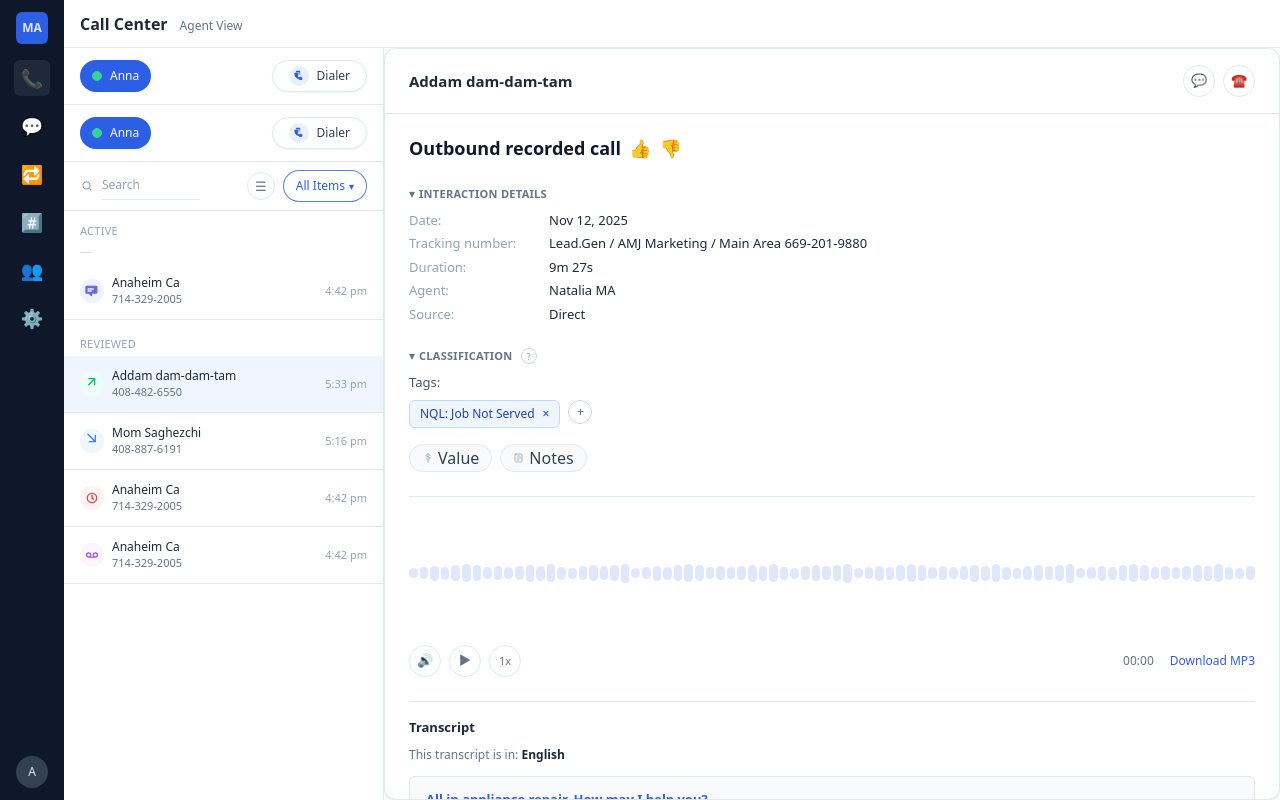
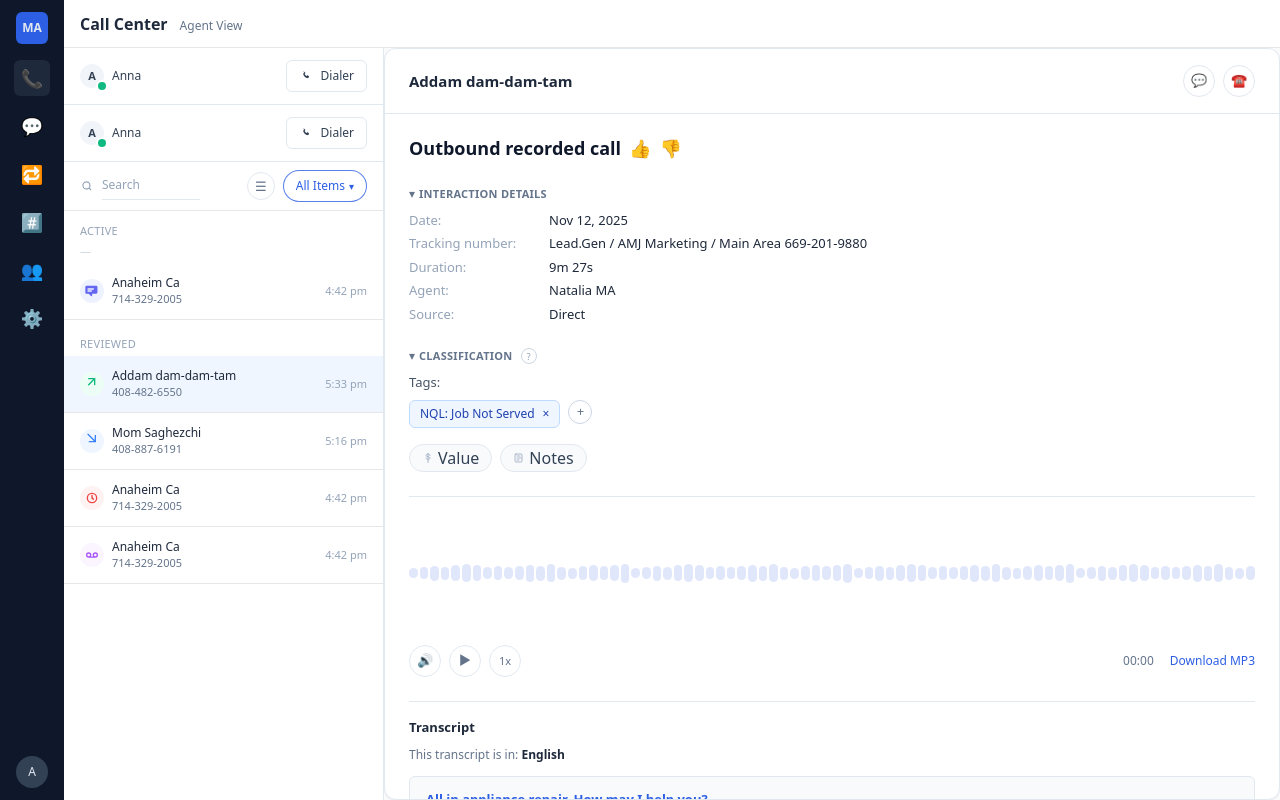
Before and after one commit to masterappliance/callcenter-ui, a React (Vite) app: page /calls in a window 1280 px wide. Built offline with nearby package versions, Linux system fonts and the light colour scheme.

Commit message:
Update CallsHeader.jsx

```diff
--- a/src/components/calls/CallsHeader.jsx
+++ b/src/components/calls/CallsHeader.jsx
@@ -1,150 +1,54 @@
-import { useState, useRef, useEffect } from "react";
-import { useNavigate, useLocation } from "react-router-dom";
+// src/components/calls/CallsHeader.jsx
+import { useNavigate, useLocation } from 'react-router-dom';
 
-function CallsHeader() {
-  const [isStatusOpen, setIsStatusOpen] = useState(false);
-  const [status, setStatus] = useState("online"); // "online" | "offline"
-  const statusRef = useRef(null);
-
+export default function CallsHeader() {
   const navigate = useNavigate();
   const location = useLocation();
-  const isDialerActive = location.pathname.startsWith("/dialer");
-  const isOnline = status === "online";
-
-  // Close status dropdown when clicking outside
-  useEffect(() => {
-    function handleClickOutside(e) {
-      if (statusRef.current && !statusRef.current.contains(e.target)) {
-        setIsStatusOpen(false);
-      }
-    }
-    document.addEventListener("mousedown", handleClickOutside);
-    return () => document.removeEventListener("mousedown", handleClickOutside);
-  }, []);
+  const onDialerPage = location.pathname.startsWith('/dialer');
 
   return (
-    <div className="bg-white border-b">
-      {/* TOP ROW: Anna (left) ---- Dialer (right) */}
-      <div className="h-14 px-4 flex items-center justify-between">
-        {/* LEFT: Anna */}
-        <div className="relative" ref={statusRef}>
+    <div className="px-4 py-3 border-b border-slate-200 flex items-center justify-between bg-white">
+      {/* Anna слева */}
       <button
         type="button"
-            onClick={() => setIsStatusOpen((prev) => !prev)}
-            className="px-3 h-8 rounded-full flex items-center gap-2 text-[12px] font-medium bg-primary text-white shadow-sm"
+        className="inline-flex items-center gap-2 text-[12px] text-slate-700"
       >
-            <span
-              className={[
-                "h-2.5 w-2.5 rounded-full border",
-                isOnline
-                  ? "bg-emerald-400 border-emerald-400"
-                  : "bg-slate-300 border-slate-300",
-              ].join(" ")}
-            />
-            <span>Anna</span>
+        <span className="relative inline-flex h-6 w-6 items-center justify-center rounded-full bg-slate-100">
+          <span className="absolute -bottom-0.5 -right-0.5 h-2 w-2 rounded-full bg-emerald-500 ring-2 ring-white" />
+          <span className="text-[11px] font-semibold">A</span>
+        </span>
+        <span className="font-medium">Anna</span>
       </button>
 
-          {/* Status dropdown */}
-          {isStatusOpen && (
-            <div className="absolute left-0 mt-2 w-72 rounded-lg border border-slate-200 bg-white shadow-lg z-30">
-              <div className="px-5 py-4 space-y-4 text-sm text-slate-800">
-                {/* Online */}
+      {/* Dialer справа */}
       <button
         type="button"
-                  onClick={() => {
-                    setStatus("online");
-                    setIsStatusOpen(false);
-                  }}
-                  className="w-full text-left flex items-start gap-3"
+        onClick={() => navigate('/dialer')}
+        className={[
+          'inline-flex items-center gap-2 px-3 h-8 rounded-md border text-[12px]',
+          onDialerPage
+            ? 'border-blue-500 bg-blue-50 text-blue-700'
+            : 'border-slate-200 bg-white text-slate-700 hover:bg-slate-50',
+        ].join(' ')}
       >
-                  <span className="mt-1 h-2.5 w-2.5 rounded-full bg-emerald-500" />
-                  <div>
-                    <div className="font-semibold">Online</div>
-                    <div className="mt-0.5 text-[12px] text-slate-500">
-                      Available to accept inbound interactions and transfers,
-                      and active in call queues.
-                    </div>
-                  </div>
-                </button>
-
-                {/* Offline */}
-                <button
-                  type="button"
-                  onClick={() => {
-                    setStatus("offline");
-                    setIsStatusOpen(false);
-                  }}
-                  className="w-full text-left flex items-start gap-3"
-                >
-                  <span className="mt-1 h-2.5 w-2.5 rounded-full bg-slate-300" />
-                  <div>
-                    <div className="font-semibold">Offline</div>
-                    <div className="mt-0.5 text-[12px] text-slate-500">
-                      Not available to accept inbound calls, but can place
-                      outbound.
-                    </div>
-                  </div>
+        <DialerIcon />
+        <span>Dialer</span>
       </button>
     </div>
+  );
+}
 
-              <div className="border-t border-slate-200 text-sm">
-                <div className="flex items-center justify-between px-5 py-3 hover:bg-slate-50 cursor-pointer">
-                  <div className="flex items-center gap-2">
-                    <span className="text-slate-500">🏢</span>
-                    <span className="text-slate-800">Master Appliance</span>
-                  </div>
-                  <button className="text-primary text-sm font-medium">
-                    Update
-                  </button>
-                </div>
-
-                <div className="flex items-center justify-between px-5 py-3 hover:bg-slate-50 cursor-pointer">
-                  <div className="flex items-center gap-2">
-                    <span className="text-slate-500">⚙️</span>
-                    <span className="text-slate-800">Audio Settings</span>
-                  </div>
-                  <button className="text-primary text-sm font-medium">
-                    Update
-                  </button>
-                </div>
-              </div>
-            </div>
-          )}
-        </div>
-
-        {/* RIGHT: Dialer */}
-        <button
-          type="button"
-          onClick={() => navigate("/dialer")}
-          className={[
-            "px-4 h-8 rounded-full flex items-center gap-2 text-[12px] border shadow-sm",
-            isDialerActive
-              ? "bg-primary/10 border-primary text-primary"
-              : "bg-white border-slate-200 text-slate-700",
-          ].join(" ")}
-        >
-          <span className="inline-flex items-center justify-center h-5 w-5 rounded-full bg-primary/10 text-primary">
-            {/* outbound call icon */}
+export function DialerIcon() {
+  return (
     <svg
       viewBox="0 0 24 24"
       className="h-3.5 w-3.5"
       aria-hidden="true"
     >
       <path
-                d="M7 3h6.5a.5.5 0 0 1 .5.5V10a.5.5 0 0 1-1 0V5.71l-7.15 7.14a.5.5 0 0 1-.7-.7L12.29 5H7a.5.5 0 0 1 0-1z"
         fill="currentColor"
-              />
-              <path
-                d="M7 10a9 9 0 0 0 9 9c.8 0 1.45-.59 1.55-1.38l.25-2a1.5 1.5 0 0 0-.89-1.57l-2.2-.88a1.5 1.5 0 0 0-1.73.43l-.7.87a5.5 5.5 0 0 1-2.57-2.57l.87-.7a1.5 1.5 0 0 0 .43-1.73l-.88-2.2A1.5 1.5 0 0 0 7.37 6.2l-2 .25A1.5 1.5 0 0 0 4 7.99 9 9 0 0 0 13 17"
-                fill="currentColor"
+        d="M7.5 4.5c.4-.4 1-.4 1.4 0l1.6 1.6c.4.4.4 1 0 1.4l-.9.9c.8 1.5 2 2.7 3.5 3.5l.9-.9c.4-.4 1-.4 1.4 0l1.6 1.6c.4.4.4 1 0 1.4l-1 1c-.7.7-1.8.9-2.7.5-2.4-1-4.8-3.4-5.8-5.8-.4-.9-.2-2 .5-2.7l1-1Z"
       />
     </svg>
-          </span>
-          <span>Dialer</span>
-        </button>
-      </div>
-    </div>
   );
 }
-
-export default CallsHeader;
```
Lines whose indentation alone changed are shown as unchanged.
